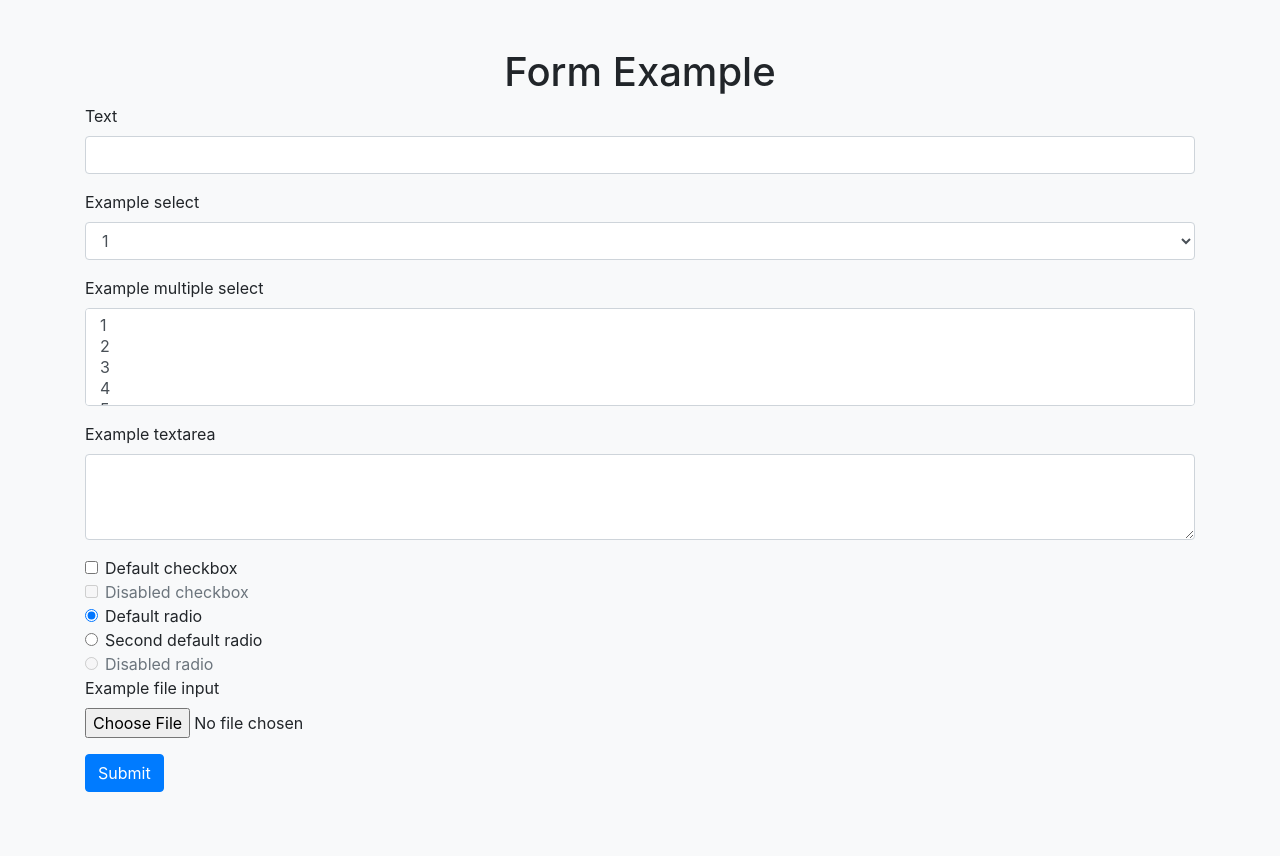
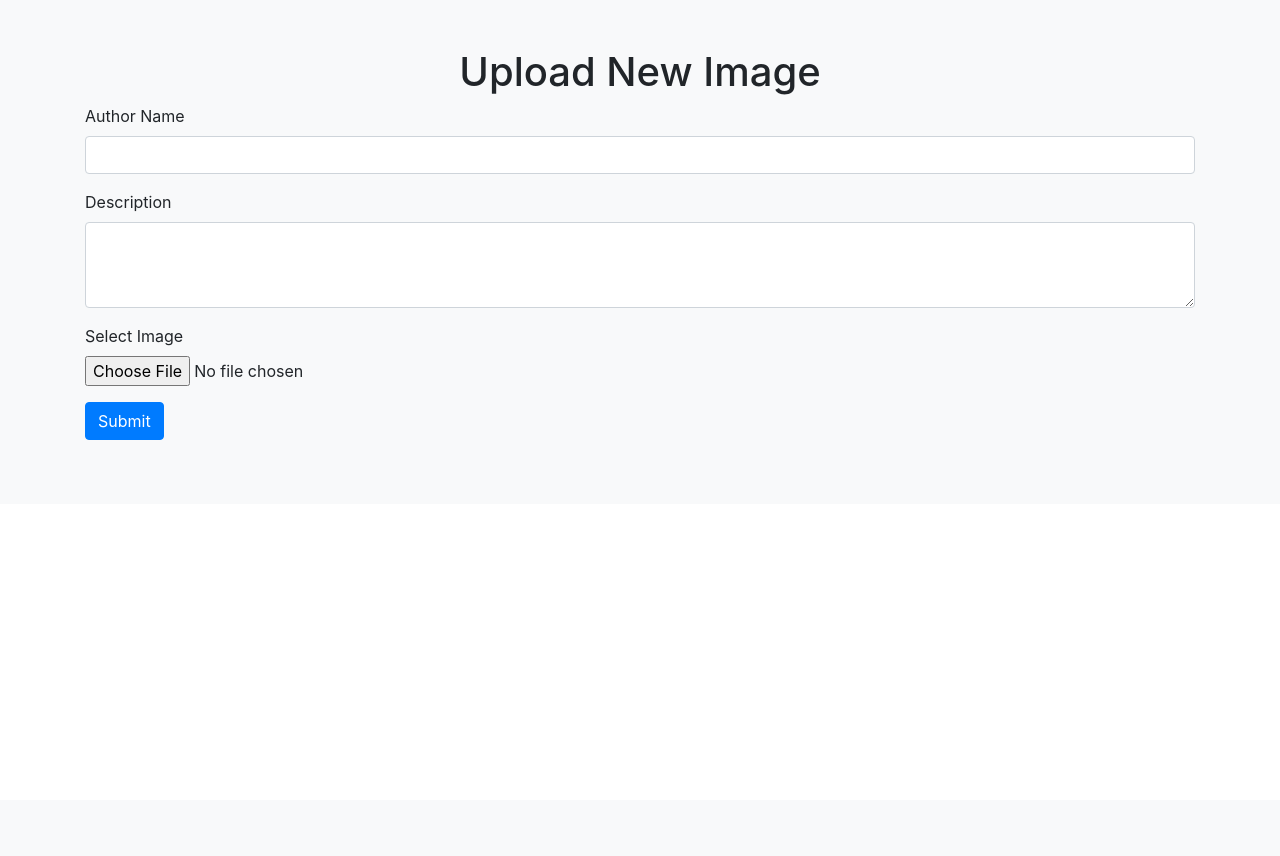
Before and after one commit to vitaly-los/gallery, a PHP site: page /form in a window 1280 px wide. After the commit the page ends 440 px from the top, so only its background shows below. Run offline with PHP 8.4, Linux system fonts and the light colour scheme.

Commit message:
HomeWork 9: modified form, now there is only required fields

```diff
--- a/view/form.php
+++ b/view/form.php
@@ -8,69 +8,19 @@
     <body>
         <div class="album py-5 bg-light">
             <div class="container">
-                <h1 class="h1 text-center">Form Example</h1>
+                <h1 class="h1 text-center">Upload New Image</h1>
                 <form action="/submit" method="post" enctype="multipart/form-data">
                     <div class="form-group">
-                        <label for="exampleFormControlInput1">Text</label>
-                        <input type="text" class="form-control" name="exampleFormControlInput1">
+                        <label for="authorname">Author Name</label>
+                        <input type="text" class="form-control" id="authorname" name="authorname">
                     </div>
                     <div class="form-group">
-                        <label for="exampleFormControlSelect1">Example select</label>
-                        <select class="form-control" name="exampleFormControlSelect1">
-                            <option>1</option>
-                            <option>2</option>
-                            <option>3</option>
-                            <option>4</option>
-                            <option>5</option>
-                        </select>
+                        <label for="description">Description</label>
+                        <textarea class="form-control" id="description" name="description" rows="3"></textarea>
                     </div>
                     <div class="form-group">
-                        <label for="exampleFormControlSelect2">Example multiple select</label>
-                        <select multiple class="form-control" name="exampleFormControlSelect2">
-                            <option>1</option>
-                            <option>2</option>
-                            <option>3</option>
-                            <option>4</option>
-                            <option>5</option>
-                        </select>
-                    </div>
-                    <div class="form-group">
-                        <label for="exampleFormControlTextarea1">Example textarea</label>
-                        <textarea class="form-control" name="exampleFormControlTextarea1" rows="3"></textarea>
-                    </div>
-                    <div class="form-check">
-                        <input class="form-check-input" type="checkbox" value="" name="defaultCheck1">
-                        <label class="form-check-label" for="defaultCheck1">
-                            Default checkbox
-                        </label>
-                    </div>
-                    <div class="form-check">
-                        <input class="form-check-input" type="checkbox" value="" name="defaultCheck2" disabled>
-                        <label class="form-check-label" for="defaultCheck2">
-                            Disabled checkbox
-                        </label>
-                    </div>
-                    <div class="form-check">
-                        <input class="form-check-input" type="radio" name="exampleRadios" name="exampleRadios1" value="option1" checked>
-                        <label class="form-check-label" for="exampleRadios1">
-                            Default radio
-                        </label>
-                    </div>
-                    <div class="form-check">
-                        <input class="form-check-input" type="radio" name="exampleRadios" name="exampleRadios2" value="option2">
-                        <label class="form-check-label" for="exampleRadios2">
-                            Second default radio
-                        </label>
-                    </div>
-                    <div class="form-check disabled">
-                        <input class="form-check-input" type="radio" name="exampleRadios" name="exampleRadios3" value="option3" disabled>
-                        <label class="form-check-label" for="exampleRadios3">
-                            Disabled radio
-                        </label>
-                    </div>
-                    <div class="form-group">
-                        <label for="exampleFormControlFile1">Example file input</label>
-                        <input type="file" class="form-control-file" name="exampleFormControlFile1">
+                        <label for="image">Select Image</label>
+                        <input type="file" class="form-control-file" id="image" name="image">
                     </div>
                     <div class="form-group row">
                         <div class="col-sm-10">
```
